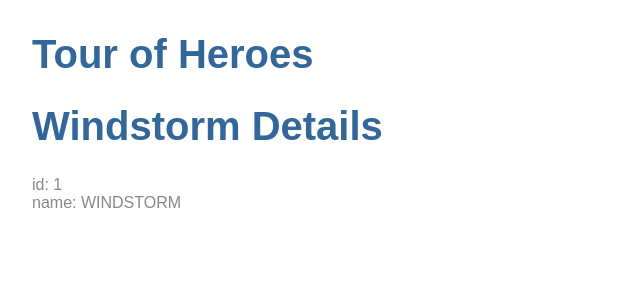
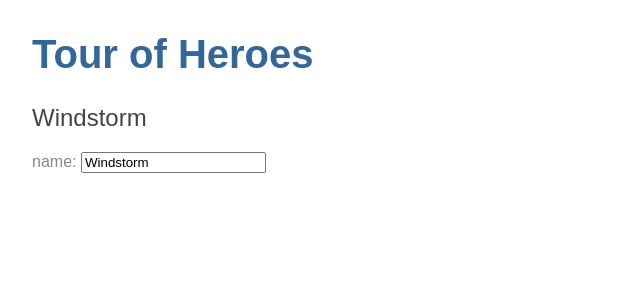
Before and after one commit to lax96/Heroes, an Angular app: page / in a window 1280 px wide. Shown: the top 300 px of the page, without its empty margins (0-640 px from the left). Built offline with nearby package versions, Linux system fonts and the light colour scheme.

Commit message:
Two-way Binding introduction

```diff
--- a/src/app/app.module.ts
+++ b/src/app/app.module.ts
@@ -1,6 +1,6 @@
 import { BrowserModule } from '@angular/platform-browser';
 import { NgModule } from '@angular/core';
-
+import { FormsModule } from '@angular/forms';
 import { AppComponent } from './app.component';
 import { HeroesComponent } from './heroes/heroes.component';
 
@@ -10,7 +10,8 @@
     HeroesComponent
   ],
   imports: [
-    BrowserModule
+    BrowserModule,
+    FormsModule
   ],
   providers: [],
   bootstrap: [AppComponent]
--- a/src/app/heroes/heroes.component.html
+++ b/src/app/heroes/heroes.component.html
@@ -1,3 +1,8 @@
-<h1>{{hero.name}} Details</h1>
-<div><span>id: </span>{{hero.id}}</div>
-<div><span>name: </span>{{hero.name | uppercase}}</div>
+<h2>{{hero.name}}</h2>
+
+<div>
+    <label>
+        name:
+        <input [(ngModel)] = "hero.name" placeholder="name">
+    </label>
+</div>
```
